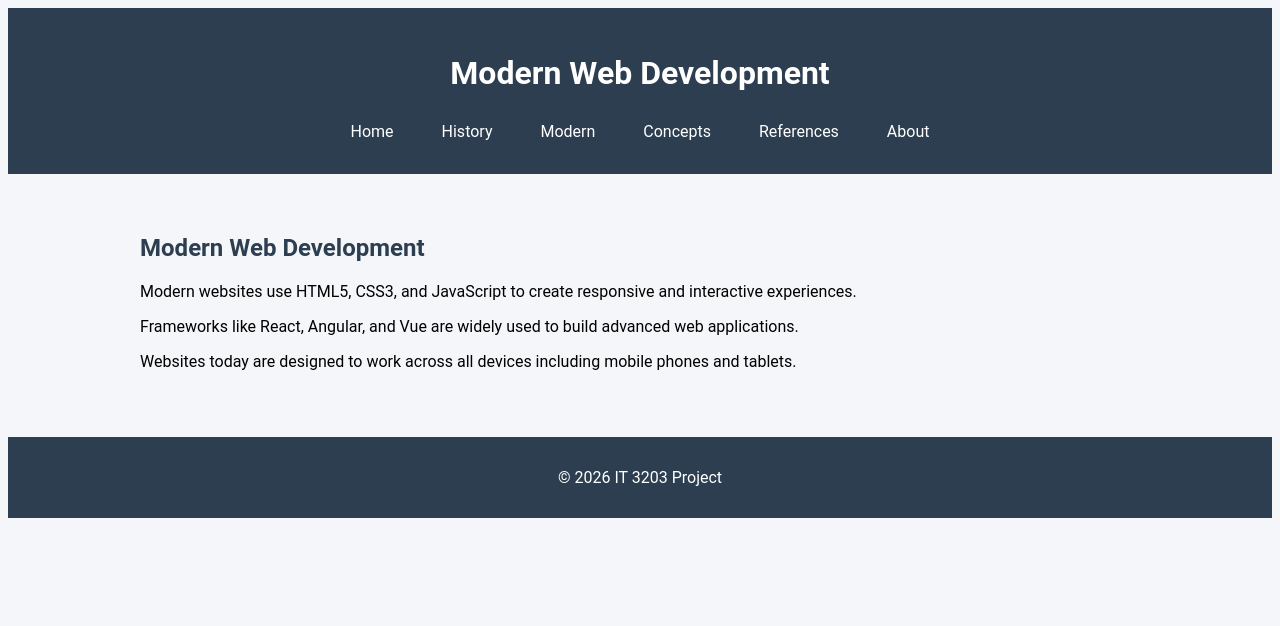
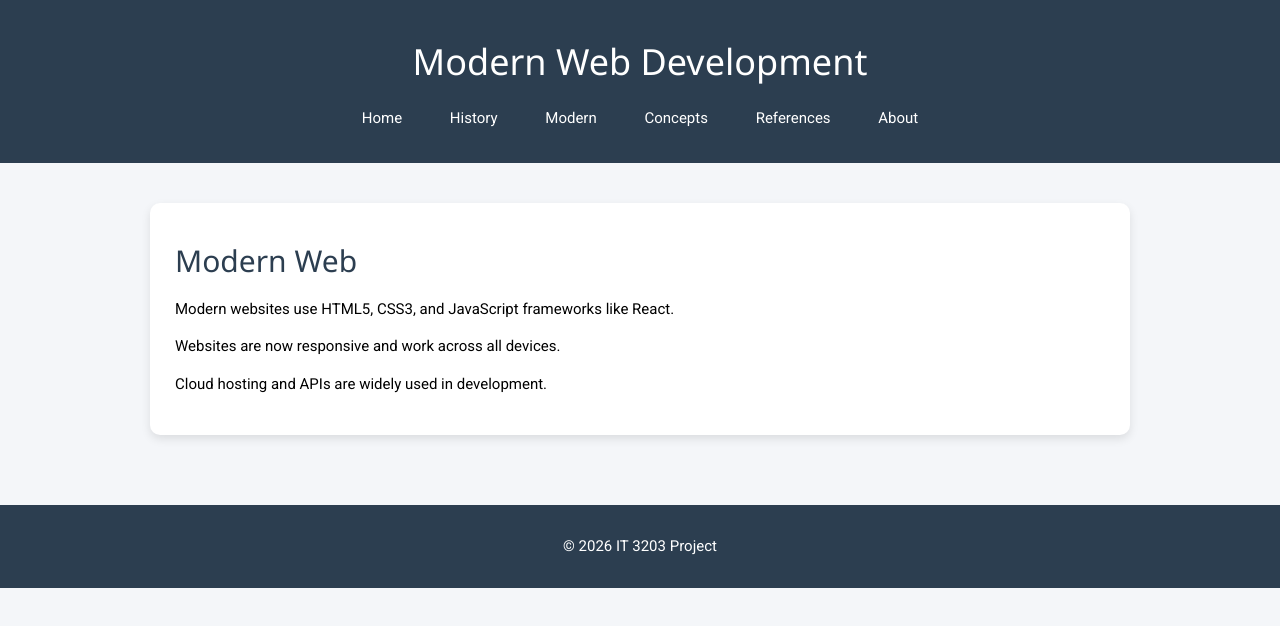
Before and after one commit to unknownabc123/http-project, a plain HTML site: page modern.html in a window 1280 px wide. Drawn offline with nearby package versions, Linux system fonts and the light colour scheme.

Commit message:
Update title and content in modern.html

```diff
--- a/modern.html
+++ b/modern.html
@@ -2,9 +2,13 @@
 <html lang="en">
 <head>
     <meta charset="UTF-8">
-    <title>Modern Web</title>
+    <title>Modern</title>
+
+    <link rel="stylesheet" href="https://www.w3schools.com/w3css/4/w3.css">
+    <link href="https://fonts.googleapis.com/css2?family=Roboto:wght@300;400;700&display=swap" rel="stylesheet">
     <link rel="stylesheet" href="style.css">
 </head>
+
 <body>
 
 <header>
@@ -21,17 +25,19 @@
 </header>
 
 <main>
-    <h2>Modern Web Development</h2>
+    <div class="card">
+        <h2>Modern Web</h2>
 
-    <p>Modern websites use HTML5, CSS3, and JavaScript to create responsive and interactive experiences.</p>
+        <p>Modern websites use HTML5, CSS3, and JavaScript frameworks like React.</p>
 
-    <p>Frameworks like React, Angular, and Vue are widely used to build advanced web applications.</p>
+        <p>Websites are now responsive and work across all devices.</p>
 
-    <p>Websites today are designed to work across all devices including mobile phones and tablets.</p>
+        <p>Cloud hosting and APIs are widely used in development.</p>
+    </div>
 </main>
 
 <footer>
-    <p>&copy; 2026 IT 3203 Project</p>
+    <p>© 2026 IT 3203 Project</p>
 </footer>
 
 </body>
```
